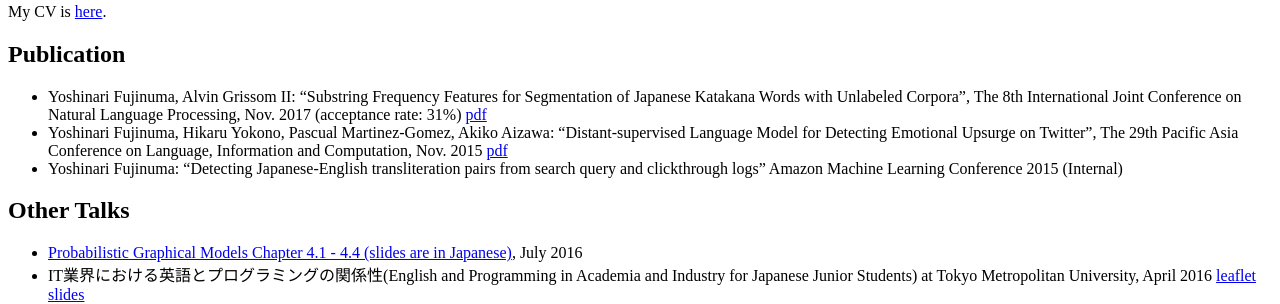
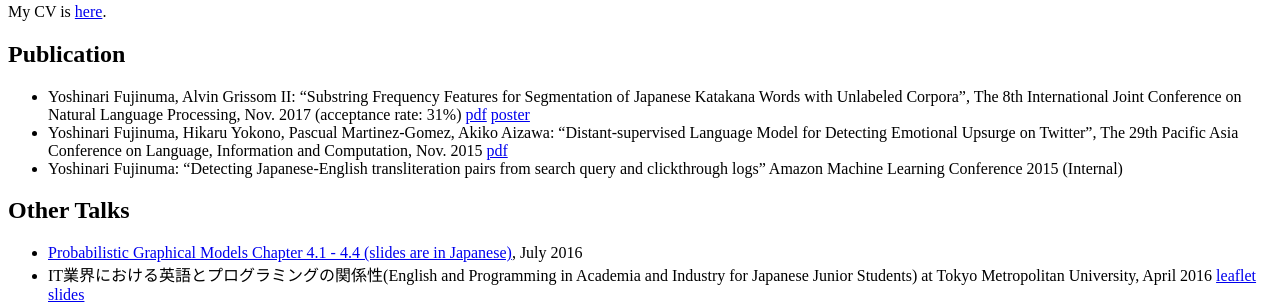
Before and after one commit to akkikiki/akkikiki.github.io, a Jekyll site: the page built from about.md, in a window 1280 px wide. Shown: the part 411-715 px from the top of the page. Built offline with Jekyll 4.4.1, drawn with Linux system fonts in a browser that asks for light colours.

Commit message:
adding link to the poster

```diff
--- a/about.md
+++ b/about.md
@@ -13,7 +13,7 @@ You can find me on [LinkedIn](https://jp.linkedin.com/in/yoshinari-fujinuma-4b61
 My CV is [here]({{ site.url }}/assets/yoshinari_fujinuma_cv.pdf).
 
 ## Publication
-* Yoshinari Fujinuma, Alvin Grissom II: "Substring Frequency Features for Segmentation of Japanese Katakana Words with Unlabeled Corpora", The 8th International Joint Conference on Natural Language Processing, Nov. 2017 (acceptance rate: 31%) [pdf](http://aclweb.org/anthology/I17-2013)
+* Yoshinari Fujinuma, Alvin Grissom II: "Substring Frequency Features for Segmentation of Japanese Katakana Words with Unlabeled Corpora", The 8th International Joint Conference on Natural Language Processing, Nov. 2017 (acceptance rate: 31%) [pdf](http://aclweb.org/anthology/I17-2013) [poster](https://docs.google.com/presentation/d/1IR6753nvcTF5DnSqgZolasJVaZ3pG7ty6o2CT0-_N6E/edit#slide=id.p3)
 * Yoshinari Fujinuma, Hikaru Yokono, Pascual Martinez-Gomez, Akiko Aizawa: “Distant-supervised Language Model for Detecting Emotional Upsurge on Twitter”, The 29th Pacific Asia Conference on Language, Information and Computation, Nov. 2015 [pdf](http://aclweb.org/anthology/Y/Y15/Y15-1056.pdf)
 * Yoshinari Fujinuma: "Detecting Japanese-English transliteration pairs from search query and clickthrough logs" Amazon Machine Learning Conference 2015 (Internal)
 
```
